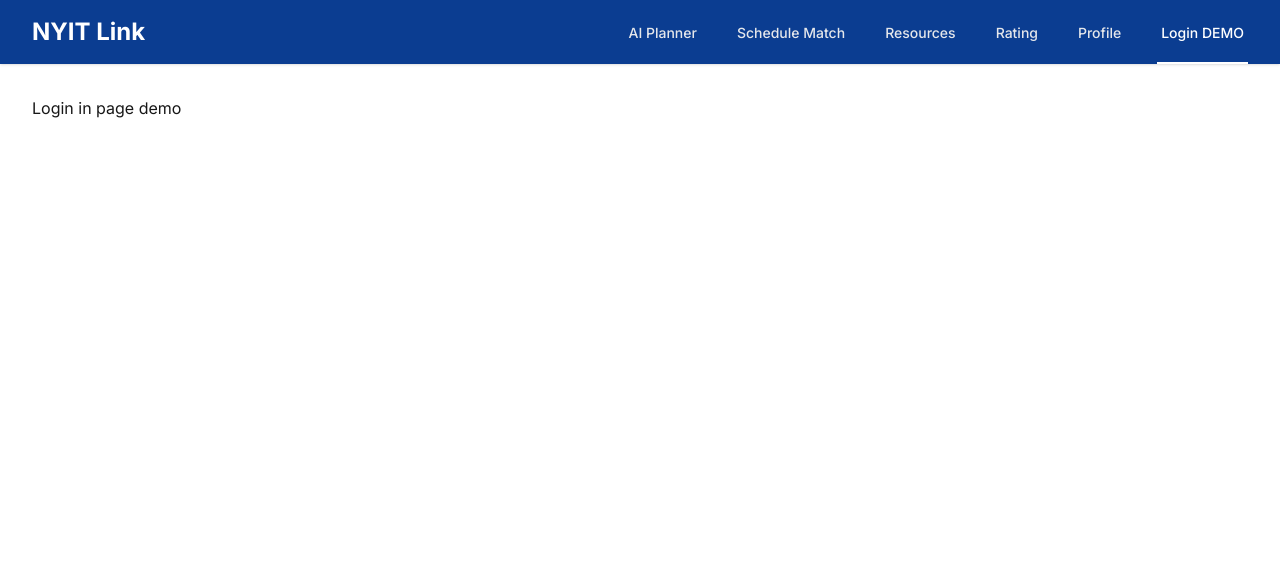
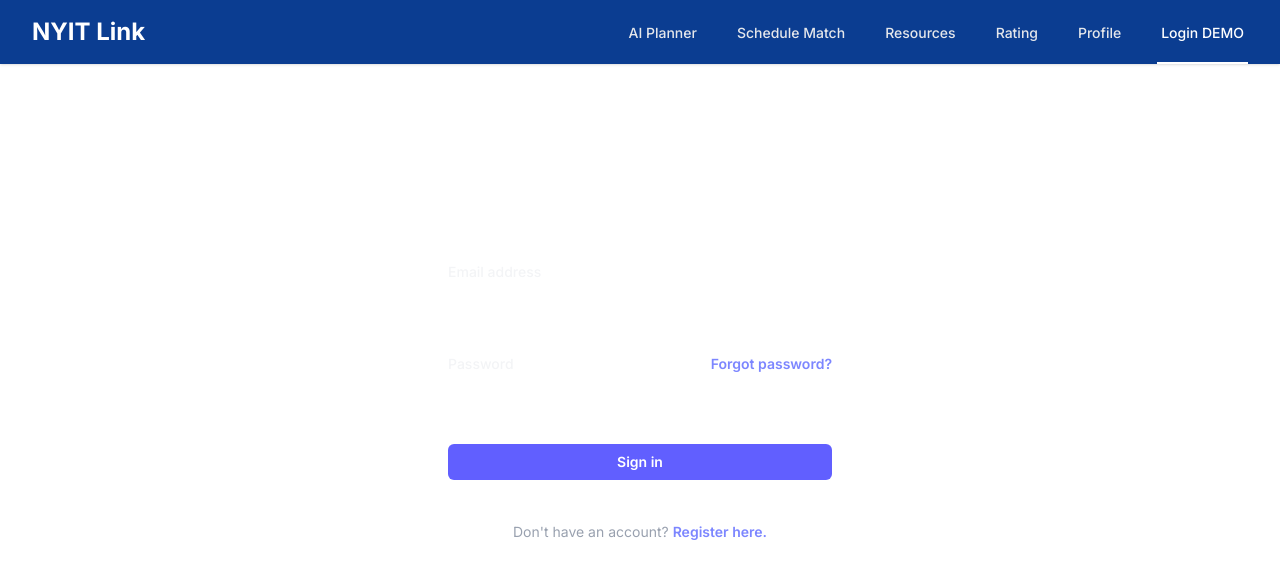
Before and after one commit to symphatixe/nyit-click, a Next.js app: page /auth/login in a window 1280 px wide. Shown: the top 578 px of the page. Built offline with nearby package versions, Linux system fonts and the light colour scheme.

Commit message:
sample login page code from tailwind css page

```diff
--- a/src/app/auth/login/page.tsx
+++ b/src/app/auth/login/page.tsx
@@ -1,5 +1,5 @@
-export default function Login() {
-  return (
-    <div>Login in page demo</div>
-  );
+import LoginComponent from "@/app/components/login";
+
+export default function LoginPage() {
+  return <LoginComponent />;
 }
--- /dev/null
+++ b/src/app/components/login.tsx
@@ -0,0 +1,43 @@
+import React from "react";
+
+export default function Login() {
+  return (
+<div className="flex min-h-full flex-col justify-center px-6 py-12 lg:px-8">
+  <div className="sm:mx-auto sm:w-full sm:max-w-sm">
+    <h2 className="mt-10 text-center text-2xl/9 font-bold tracking-tight text-white">Sign in to your account</h2>
+  </div>
+
+  <div className="mt-10 sm:mx-auto sm:w-full sm:max-w-sm">
+    <form action="#" method="POST" className="space-y-6">
+      <div>
+        <label htmlFor="email" className="block text-sm/6 font-medium text-gray-100">Email address</label>
+        <div className="mt-2">
+          <input id="email" type="email" name="email" required autoComplete="email" className="block w-full rounded-md bg-white/5 px-3 py-1.5 text-base text-white outline-1 -outline-offset-1 outline-white/10 placeholder:text-gray-500 focus:outline-2 focus:-outline-offset-2 focus:outline-indigo-500 sm:text-sm/6" />
+        </div>
+      </div>
+
+      <div>
+        <div className="flex items-center justify-between">
+          <label htmlFor="password" className="block text-sm/6 font-medium text-gray-100">Password</label>
+          <div className="text-sm">
+            <a href="#" className="font-semibold text-indigo-400 hover:text-indigo-300">Forgot password?</a>
+          </div>
+        </div>
+        <div className="mt-2">
+          <input id="password" type="password" name="password" required autoComplete="current-password" className="block w-full rounded-md bg-white/5 px-3 py-1.5 text-base text-white outline-1 -outline-offset-1 outline-white/10 placeholder:text-gray-500 focus:outline-2 focus:-outline-offset-2 focus:outline-indigo-500 sm:text-sm/6" />
+        </div>
+      </div>
+
+      <div>
+        <button type="submit" className="flex w-full justify-center rounded-md bg-indigo-500 px-3 py-1.5 text-sm/6 font-semibold text-white hover:bg-indigo-400 focus-visible:outline-2 focus-visible:outline-offset-2 focus-visible:outline-indigo-500">Sign in</button>
+      </div>
+    </form>
+
+    <p className="mt-10 text-center text-sm/6 text-gray-400">
+      Don&apos;t have an account? {' '}
+      <a href="/register" className="font-semibold text-indigo-400 hover:text-indigo-300">Register here.</a>
+    </p>
+  </div>
+</div>
+  );
+}
--- /dev/null
+++ b/src/app/components/register.tsx
@@ -0,0 +1,29 @@
+import React from "react";
+
+export default function Register() {
+  return (
+    <div>
+      <h1>Login</h1>
+      <form>
+        <div>
+          <label htmlFor="username">Username:</label>
+          <input type="text" id="username" name="username" required />
+        </div>
+        <div>
+          <label htmlFor="password">Password:</label>
+          <input type="password" id="password" name="password" required />
+        </div>
+        <div>
+          <label htmlFor="confirm-password">Confirm Password:</label>
+          <input
+            type="password"
+            id="confirm-password"
+            name="confirm-password"
+            required
+          />
+        </div>
+        <button type="submit">Register</button>
+      </form>
+    </div>
+  );
+}
--- a/src/app/landing/landing.tsx
+++ b/src/app/landing/landing.tsx
@@ -0,0 +1,10 @@
+import React from 'react'
+
+export default function Landing() {
+  return (
+    <div>
+      <h1>NYIT Link</h1>
+      <p>We&apos;ll make college simple for you.</p>
+    </div>
+  );
+}
```
